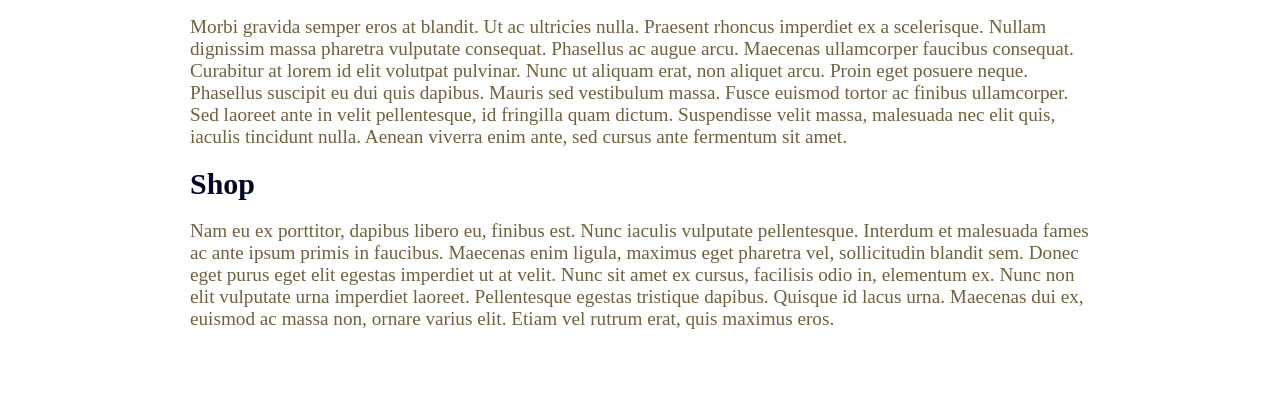
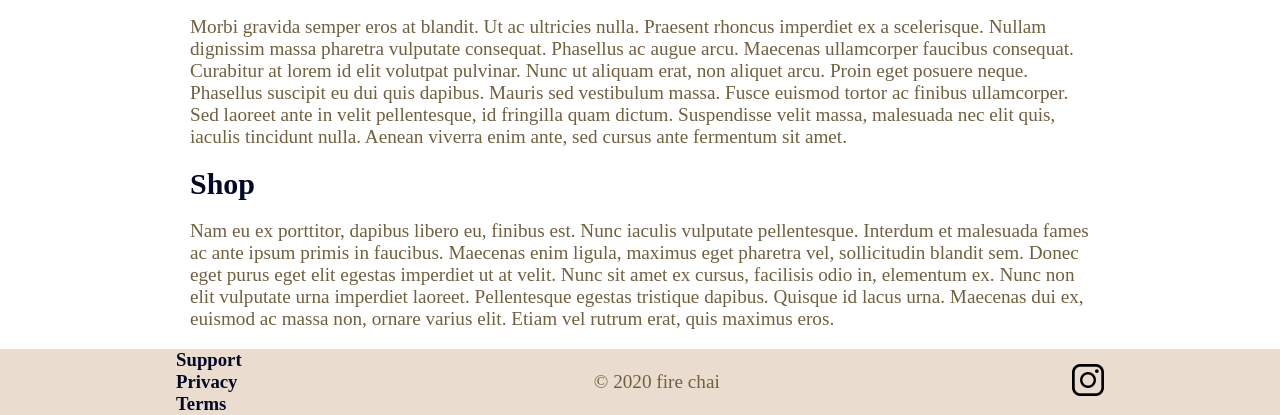
Before and after one commit to alight1/fcc-product-landing-page, a website built with webpack: page src/index.html in a window 1280 px wide. Shown: the part 558-973 px from the top of the page. Before the commit the page ends 907 px from the top, so only its background shows below. Built offline with nearby package versions, Linux system fonts and the light colour scheme; a web font is replaced by a local one.

Commit message:
Add footer

```diff
--- a/src/body-content.html
+++ b/src/body-content.html
@@ -94,3 +94,19 @@
     </section>
   </div>
 </main>
+<footer class="footer">
+  <nav class="footer__nav-left">
+    <a href="#" class="nav-link">Support</a>
+    <a href="#" class="nav-link">Privacy</a>
+    <a href="#" class="nav-link">Terms</a>
+  </nav>
+  &copy; 2020 fire chai
+  <nav class="footer__nav-right">
+    <a href="#"
+      ><img
+        src="./assets/instagram-icon.png"
+        alt="instagram icon"
+        class="social-icon"
+    /></a>
+  </nav>
+</footer>
--- a/src/style.css
+++ b/src/style.css
@@ -68,7 +68,7 @@ body {
   width: 141px;
 }
 
-.nav-bar {
+.header .nav-bar {
   justify-content: space-evenly;
   width: 100%;
   max-width: 600px;
@@ -226,6 +226,30 @@ h6 {
   flex-shrink: 1;
 }
 
+.footer {
+  display: flex;
+  justify-content: space-around;
+  align-items: center;
+  background-color: var(--color-secondary1);
+}
+
+.footer__nav-left {
+  display: flex;
+  flex-direction: column;
+  align-items: flex-start;
+}
+
+.footer__nav-right {
+  display: flex;
+  flex-direction: column;
+  align-items: flex-end;
+}
+
+.social-icon {
+  height: 32px;
+  width: 32px;
+}
+
 @media (max-width: 550px) {
   :root {
     --header-height-adjust-ratio: 1.65;
```
Also changed, not shown: src/assets/instagram-icon.png (added).
